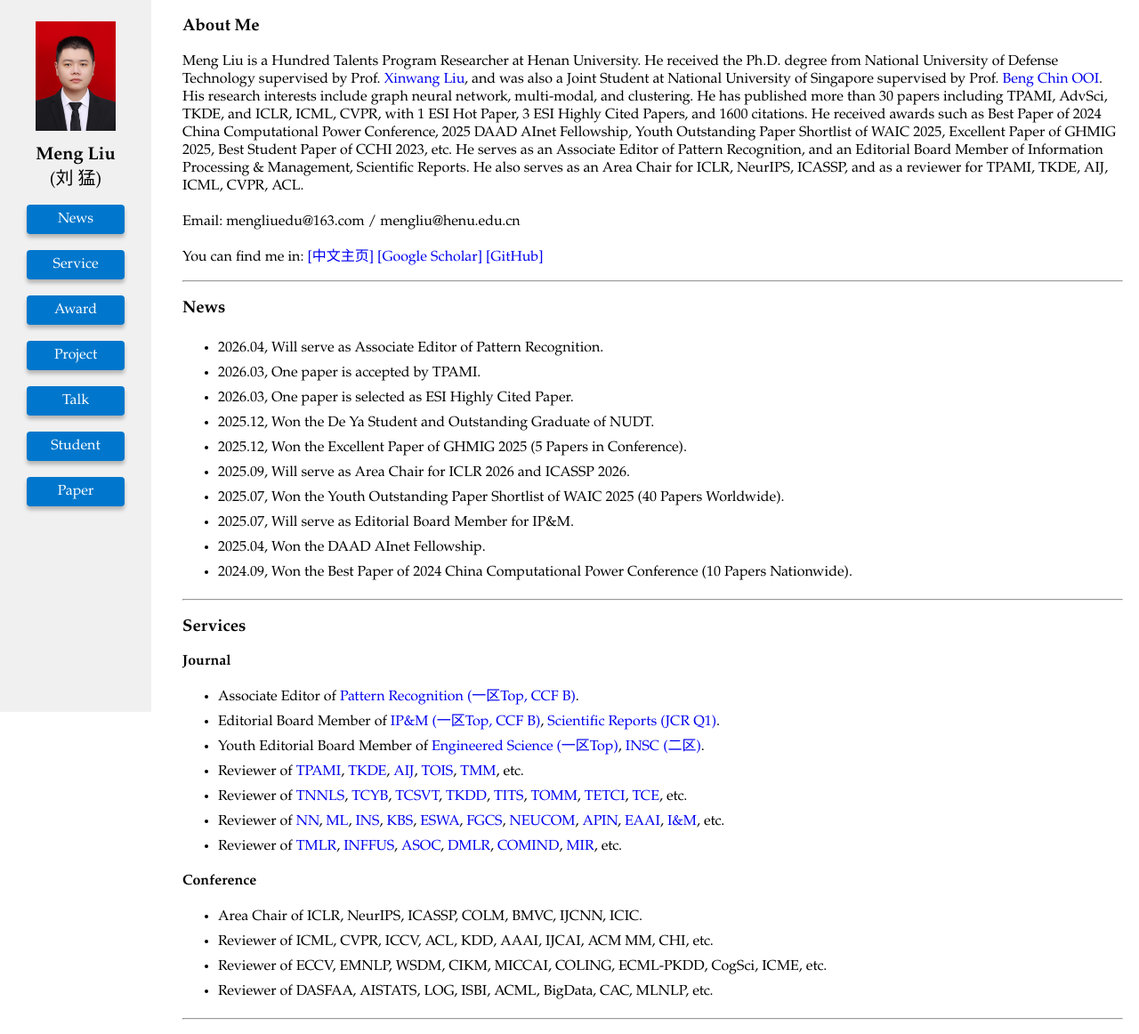
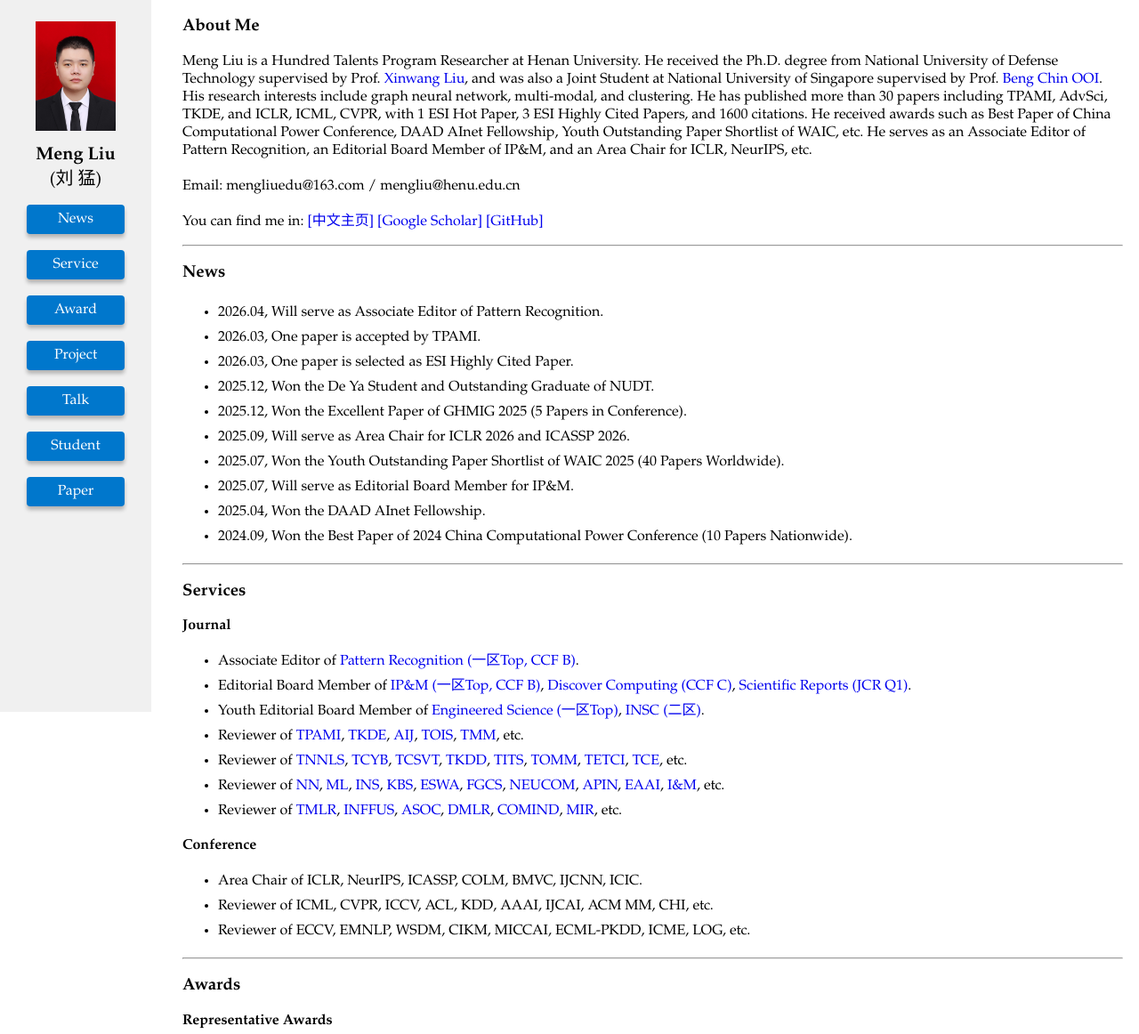
Before and after one commit to MGitHubL/MGitHubL.github.io, a plain HTML site: page index.html in a window 1280 px wide. Shown: the top 1162 px of the page at 89% size. Drawn offline with Linux system fonts and the light colour scheme.

Commit message:
Update index.html

```diff
--- a/index.html
+++ b/index.html
@@ -185,7 +185,7 @@ html {
 </style></head>
 <body><aside class="sidebar"><div class="sidebar-inner"><img alt="Meng Liu" class="profile-image" decoding="async" loading="eager" src="picture/Meng_Liu.JPG"/><span class="name-block"><b>Meng Liu</b><br/>(刘 猛)</span><nav aria-label="Section navigation" class="sidebar-nav"><a class="button" href="#News">News</a><a class="button" href="#Services">Service</a><a class="button" href="#Awards">Award</a><a class="button" href="#Projects">Project</a><a class="button" href="#Talks">Talk</a><a class="button" href="#Students">Student</a><a class="button" href="#Publications">Paper</a></nav></div></aside>
 <main class="content" id="main-content"><section aria-labelledby="AboutMe" id="AboutMeSection"><h3 id="AboutMe">About Me</h3>
-<p class="intro-text">Meng Liu is a Hundred Talents Program Researcher at Henan University.  He received the Ph.D. degree from National University of Defense Technology supervised by Prof. <a href="https://xinwangliu.github.io/" rel="noopener noreferrer" target="_blank">Xinwang Liu</a>, and was also a Joint Student at National University of Singapore supervised by Prof. <a href="https://www.comp.nus.edu.sg/~ooibc/" rel="noopener noreferrer" target="_blank">Beng Chin OOI</a>. His research interests include graph neural network, multi-modal, and clustering. He has published more than 30 papers including TPAMI, AdvSci, TKDE, and ICLR, ICML, CVPR, with 1 ESI Hot Paper, 3 ESI Highly Cited Papers, and 1600 citations. He received awards such as Best Paper of 2024 China Computational Power Conference, 2025 DAAD AInet Fellowship, Youth Outstanding Paper Shortlist of WAIC 2025, Excellent Paper of GHMIG 2025, Best Student Paper of CCHI 2023, etc. He serves as an Associate Editor of Pattern Recognition, and an Editorial Board Member of Information Processing &amp; Management, Scientific Reports. He also serves as an Area Chair for ICLR, NeurIPS, ICASSP, and as a reviewer for TPAMI, TKDE, AIJ, ICML, CVPR, ACL.
+<p class="intro-text">Meng Liu is a Hundred Talents Program Researcher at Henan University.  He received the Ph.D. degree from National University of Defense Technology supervised by Prof. <a href="https://xinwangliu.github.io/" rel="noopener noreferrer" target="_blank">Xinwang Liu</a>, and was also a Joint Student at National University of Singapore supervised by Prof. <a href="https://www.comp.nus.edu.sg/~ooibc/" rel="noopener noreferrer" target="_blank">Beng Chin OOI</a>. His research interests include graph neural network, multi-modal, and clustering. He has published more than 30 papers including TPAMI, AdvSci, TKDE, and ICLR, ICML, CVPR, with 1 ESI Hot Paper, 3 ESI Highly Cited Papers, and 1600 citations. He received awards such as Best Paper of China Computational Power Conference, DAAD AInet Fellowship, Youth Outstanding Paper Shortlist of WAIC, etc. He serves as an Associate Editor of Pattern Recognition, an Editorial Board Member of IP&amp;M, and an Area Chair for ICLR, NeurIPS, etc.
 <br/><br/>Email: mengliuedu@163.com / mengliu@henu.edu.cn
 <br/><br/>You can find me in: <a href="https://ai.henu.edu.cn/info/1043/14892.htm" rel="noopener noreferrer" target="_blank">[中文主页]</a> <a href="https://scholar.google.com/citations?user=6DtqpM8AAAAJ&amp;hl=en" rel="noopener noreferrer" target="_blank">[Google Scholar]</a> <a href="https://github.com/MGitHubL" rel="noopener noreferrer" target="_blank">[GitHub]</a>
 </p></section><hr class="section-rule"/><section aria-labelledby="News">
@@ -207,7 +207,7 @@ html {
 <p><b>Journal</b></p>
 <ul class="section-list">
 <li>Associate Editor of  <a href="https://www.sciencedirect.com/journal/pattern-recognition" rel="noopener noreferrer" target="_blank">Pattern Recognition (一区Top, CCF B)</a>.</li>
-<li>Editorial Board Member of  <a href="https://www.sciencedirect.com/journal/information-processing-and-management/about/editorial-board" rel="noopener noreferrer" target="_blank">IP&amp;M (一区Top, CCF B)</a>, <a href="https://www.nature.com/srep/" rel="noopener noreferrer" target="_blank">Scientific Reports (JCR Q1)</a>.</li>
+<li>Editorial Board Member of  <a href="https://www.sciencedirect.com/journal/information-processing-and-management/about/editorial-board" rel="noopener noreferrer" target="_blank">IP&amp;M (一区Top, CCF B)</a>, <a href="https://link.springer.com/journal/10791/editorial-board" rel="noopener noreferrer" target="_blank">Discover Computing (CCF C)</a>, <a href="https://www.nature.com/srep/" rel="noopener noreferrer" target="_blank">Scientific Reports (JCR Q1)</a>.</li>
 <li>Youth Editorial Board Member of  <a href="https://www.espublisher.com/journals/id/engineered-science" rel="noopener noreferrer" target="_blank">Engineered Science (一区Top)</a>, <a href="https://link.springer.com/journal/12539" rel="noopener noreferrer" target="_blank">INSC (二区)</a>.</li>
 <li>Reviewer of <a href="https://ieeexplore.ieee.org/xpl/RecentIssue.jsp?punumber=34" rel="noopener noreferrer" target="_blank">TPAMI</a>, <a href="https://www.computer.org/csdl/journal/tk" rel="noopener noreferrer" target="_blank">TKDE</a>, <a href="https://www.sciencedirect.com/journal/artificial-intelligence" rel="noopener noreferrer" target="_blank">AIJ</a>, <a href="https://dl.acm.org/journal/tois" rel="noopener noreferrer" target="_blank">TOIS</a>, <a href="https://ieeexplore.ieee.org/xpl/RecentIssue.jsp?punumber=6046" rel="noopener noreferrer" target="_blank">TMM</a>, etc.</li>
 <li>Reviewer of <a href="https://ieeexplore.ieee.org/xpl/RecentIssue.jsp?punumber=5962385" rel="noopener noreferrer" target="_blank">TNNLS</a>, <a href="https://ieeexplore.ieee.org/xpl/RecentIssue.jsp?punumber=6221036" rel="noopener noreferrer" target="_blank">TCYB</a>, <a href="https://ieeexplore.ieee.org/xpl/RecentIssue.jsp?punumber=76" rel="noopener noreferrer" target="_blank">TCSVT</a>, <a href="https://dl.acm.org/journal/tkdd" rel="noopener noreferrer" target="_blank">TKDD</a>, <a href="https://ieeexplore.ieee.org/xpl/RecentIssue.jsp?punumber=6979" rel="noopener noreferrer" target="_blank">TITS</a>, <a href="https://dl.acm.org/journal/tomm" rel="noopener noreferrer" target="_blank">TOMM</a>, <a href="https://ieeexplore.ieee.org/xpl/RecentIssue.jsp?punumber=7433297" rel="noopener noreferrer" target="_blank">TETCI</a>, <a href="https://ieeexplore.ieee.org/xpl/RecentIssue.jsp?punumber=30" rel="noopener noreferrer" target="_blank">TCE</a>, etc.</li>
@@ -218,8 +218,8 @@ html {
 <ul class="section-list">
 <li>Area Chair of ICLR, NeurIPS, ICASSP, COLM, BMVC, IJCNN, ICIC.</li>
 <li>Reviewer of ICML, CVPR, ICCV, ACL, KDD, AAAI, IJCAI, ACM MM, CHI, etc.</li>
-<li>Reviewer of ECCV, EMNLP, WSDM, CIKM, MICCAI, COLING, ECML-PKDD, CogSci, ICME, etc.</li>
-<li>Reviewer of DASFAA, AISTATS, LOG, ISBI, ACML, BigData, CAC, MLNLP, etc.</li>
+<li>Reviewer of ECCV, EMNLP, WSDM, CIKM, MICCAI, ECML-PKDD, ICME, LOG, etc.</li>
+
 </ul>
 
 
```
